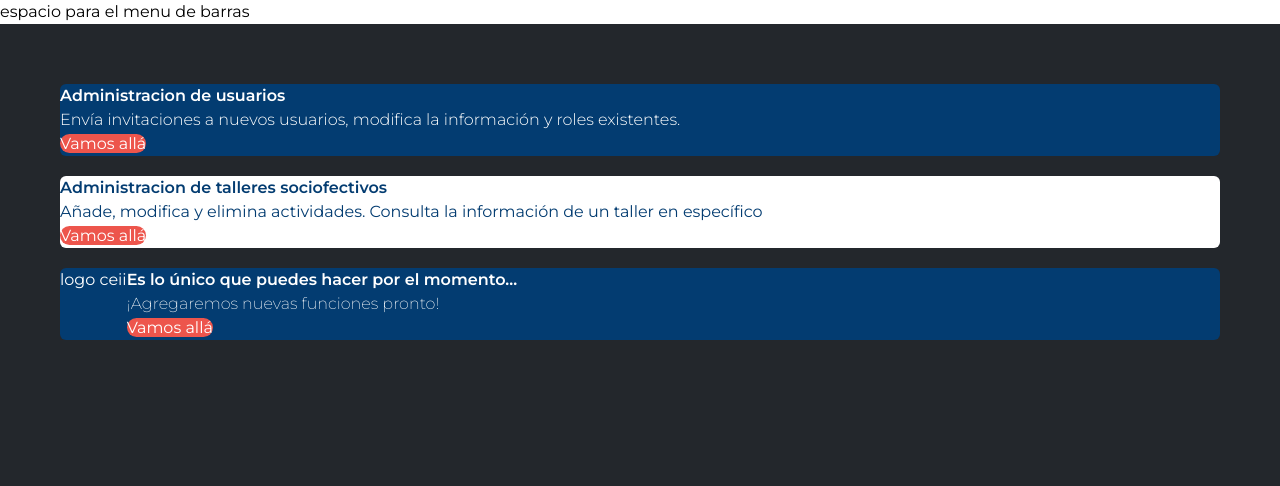
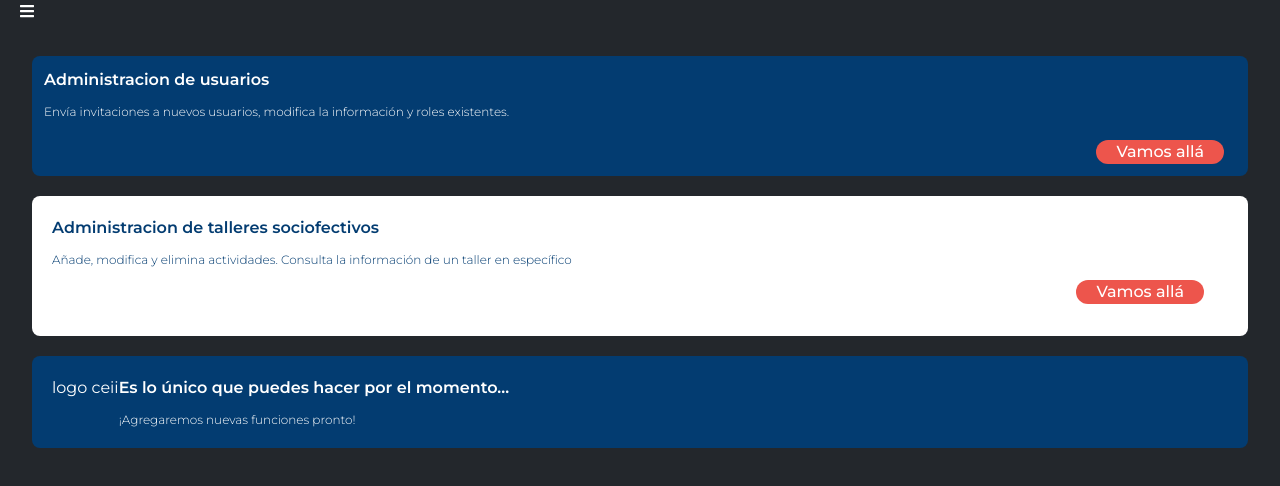
Before and after one commit to CEII/ceii.web, a Next.js app: page /cms in a window 1280 px wide. Shown: the top 486 px of the page. Built offline with nearby package versions, Linux system fonts and the light colour scheme.

Commit message:
style:struct and identation

```diff
--- a/pages/cms/index.tsx
+++ b/pages/cms/index.tsx
@@ -1,45 +1,48 @@
 import type { NextPage } from 'next';
+import { FontAwesomeIcon } from '@fortawesome/react-fontawesome';
+import { faBars } from '@fortawesome/free-solid-svg-icons'
 import Link from 'next/link';
 
 const Cms: NextPage = () => (
-        <div>
+        <div >
             <navar>
-                <p className="bg-white"> espacio para el menu de barras</p>
+                <FontAwesomeIcon icon={faBars}  className="w-10 ml-5 text-white "/>
             </navar>
 
-            <section className="flex-col p-10 m-5 space-y-5">
+            <section className="flex-col m-8 space-y-5 ">
 
-            <div className="text-white rounded-md bg-secondary">
+            <div className="p-3 text-white rounded-lg bg-secondary ">
                 <h2 className="font-sans font-semibold">Administracion de usuarios</h2>
-                <p className="font-light"> Envía invitaciones a nuevos usuarios, modifica la información y roles existentes.</p>
-                <Link href="/cms/users">
-                     <a className="rounded-full bg-accent">Vamos allá</a>
-                </Link>
+                    <p className="mt-3 text-xs font-light"> Envía invitaciones a nuevos usuarios, modifica la información y roles existentes.</p>
+
+                <div className="flex justify-end pr-3">
+                    <Link href="/cms/users">
+                        <a className="pl-5 pr-5 mt-5 font-medium text-white rounded-full bg-accent">Vamos allá</a>
+                    </Link>
+                </div>
             </div>
 
-            <div className="bg-white rounded-md text-secondary">
+            <div className="p-5 bg-white rounded-lg text-secondary">
                 <h2 className="font-sans font-semibold">Administracion de talleres sociofectivos</h2>
-                <p className="font-normal]"> Añade, modifica y elimina actividades. Consulta la información de un taller en específico</p>
-                <Link href="/cms/users">
-                     <a className="text-white rounded-full bg-accent">Vamos allá</a>
-                </Link>
+                    <p className="mt-3 text-xs font-light"> Añade, modifica y elimina actividades. Consulta la información de un taller en específico</p>
+
+                <div className="flex justify-end pr-3">
+                    <Link href="/cms/users">
+                        <a className="pl-5 pr-5 m-3 font-medium text-white rounded-full bg-accent">Vamos allá</a>
+                    </Link>
+                </div>
+
             </div>
 
-            <div className="flex text-white rounded-md bg-secondary">
+            <div className="flex p-5 text-white rounded-lg bg-secondary">
                 <div> <p>logo ceii</p></div>
 
                 <div>
                 <h2 className="font-sans font-semibold">Es lo único que puedes hacer por el momento...</h2>
-                <p className="font-extralight">¡Agregaremos nuevas funciones pronto!</p>
-                <Link href="/cms/users">
-                     <a className="rounded-full bg-accent">Vamos allá</a>
-                </Link>
+                <p className="mt-3 text-xs font-light">¡Agregaremos nuevas funciones pronto!</p>
                 </div>
             </div>
-
             </section>
-
-
         </div>
 )
 export default Cms;
```
